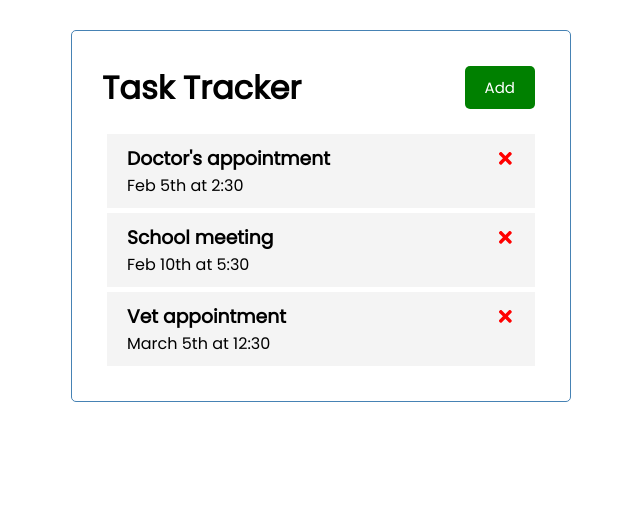
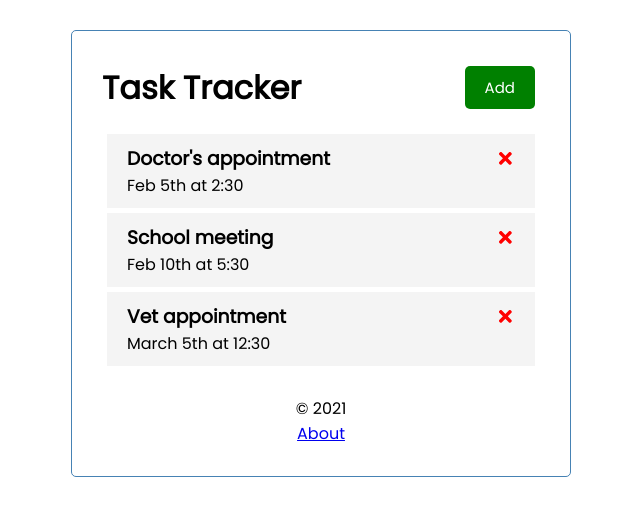
Before and after one commit to nataliecardot/react-task-tracker, a React (Create React App) app: page / in a window 1280 px wide. Shown: the top 516 px of the page, without its empty margins (319-959 px from the left). Built offline with nearby package versions, Linux system fonts and the light colour scheme; data requests are answered from the project's data file.

Commit message:
Add Footer component

```diff
--- a/src/App.js
+++ b/src/App.js
@@ -1,5 +1,6 @@
 import { useState, useEffect } from 'react';
 import Header from './components/Header';
+import Footer from './components/Footer';
 import Tasks from './components/Tasks';
 import AddTask from './components/AddTask';
 
@@ -99,6 +100,7 @@
       ) : (
         'No tasks to display.'
       )}
+      <Footer />
     </div>
   );
 };
--- /dev/null
+++ b/src/components/Footer.js
@@ -0,0 +1,10 @@
+const Footer = () => {
+  return (
+    <footer>
+      <p>© 2021</p>
+      <a href="/about">About</a>
+    </footer>
+  );
+};
+
+export default Footer;
```
Also changed, not shown: 2 other files (tests, documents, lock files or other folders).
